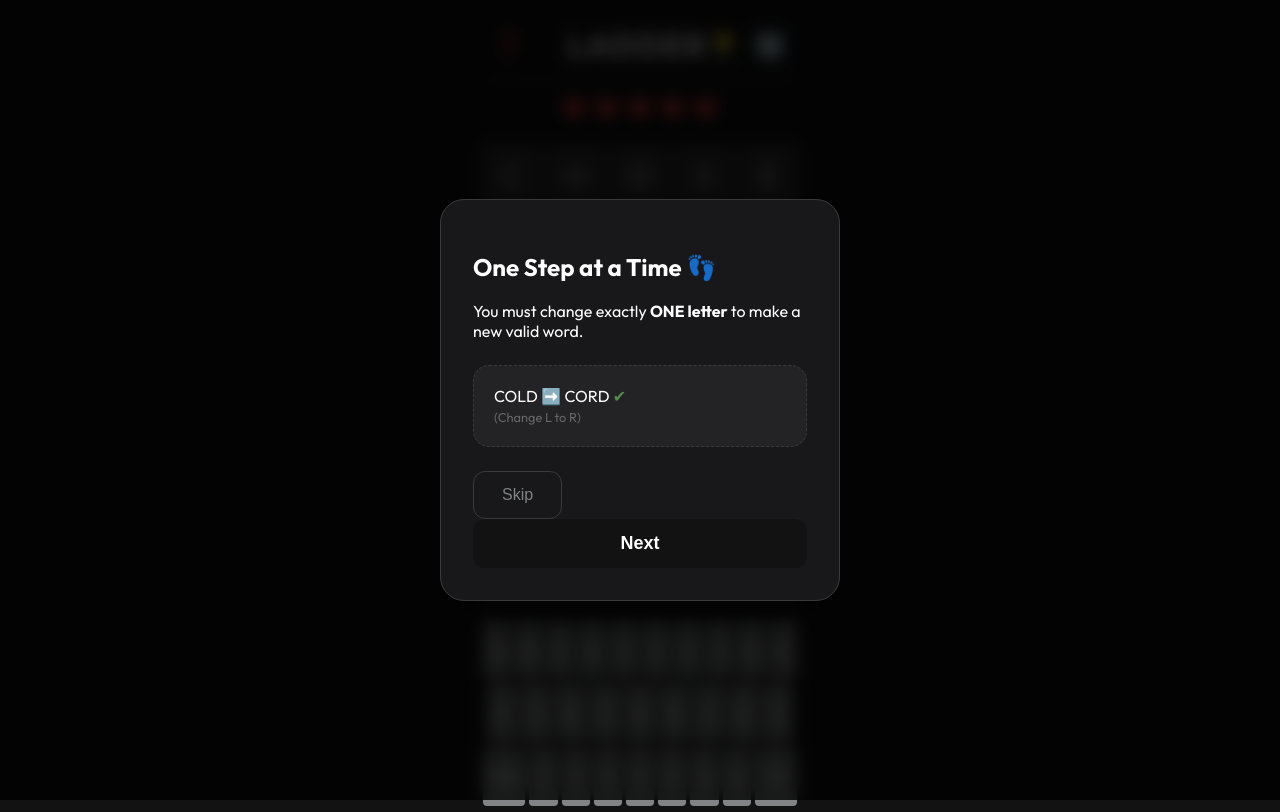
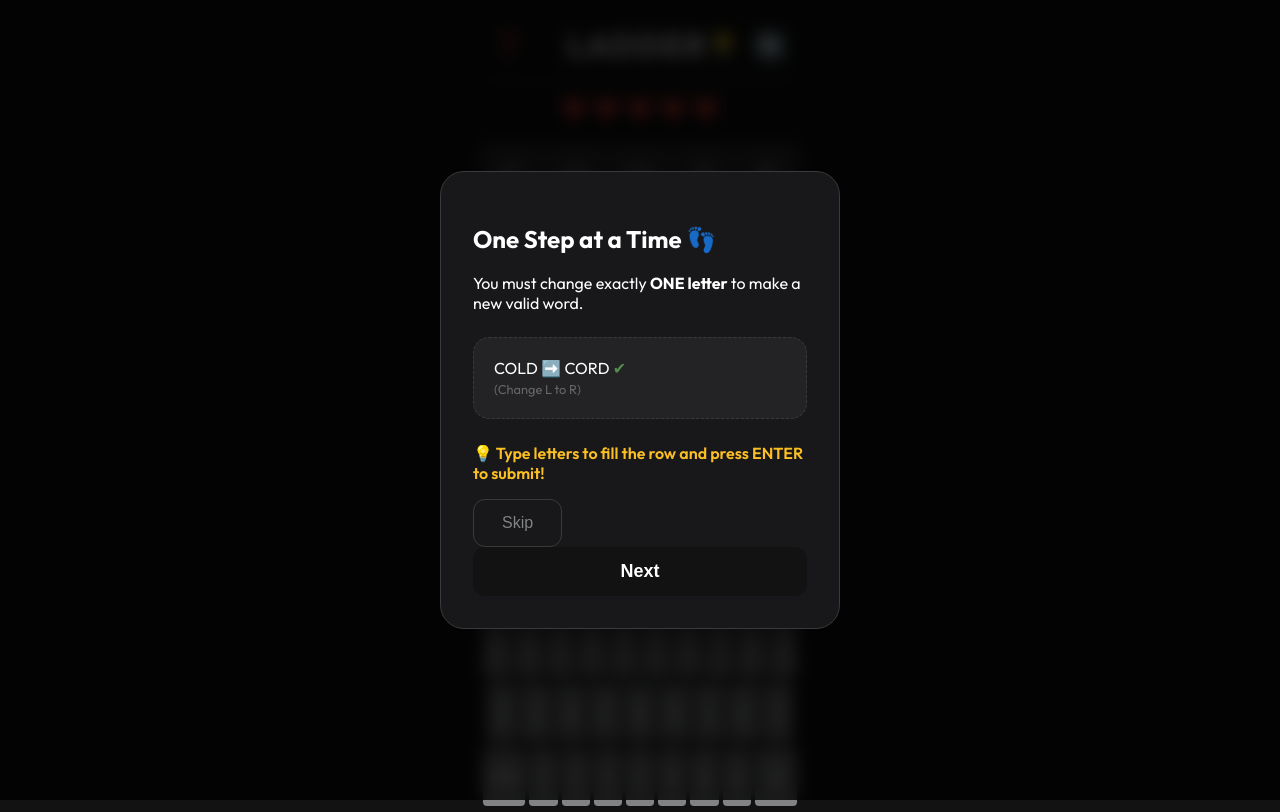
Before and after one commit to royindrani/explorer, a React (Vite) app: page / in a window 1280 px wide. Both pictures are taken after a click on the button "Next". Built offline with nearby package versions, Linux system fonts and the light colour scheme.

Commit message:
UX Polish: Add explicit typing and submission instructions to tutorials

```diff
--- a/src/App.tsx
+++ b/src/App.tsx
@@ -166,6 +166,9 @@ function App() {
                     COLD ➡️ CORD <span style={{ color: '#538d4e' }}>✔</span><br />
                     <span style={{ color: '#666', fontSize: '0.8em' }}>(Change L to R)</span>
                   </div>
+                  <p style={{ marginTop: '15px', color: 'var(--color-gold)', fontWeight: 600 }}>
+                    💡 Type letters to fill the row and press ENTER to submit!
+                  </p>
                 </>
               )}
               {onboardingStep === 2 && (
@@ -203,7 +206,12 @@ function App() {
             <div className="modal-content">
               <p>Transform the <strong>Start Word</strong> to the <strong>Target Word</strong>.</p>
               <p>You have <strong>5 chances</strong> (❤️).</p>
-              <p>Each step must change exactly <strong>one letter</strong>.</p>
+              <p><strong>Instructions:</strong></p>
+              <ul style={{ textAlign: 'left', margin: '10px 0', paddingLeft: '20px' }}>
+                <li>Type letters to fill a row.</li>
+                <li>Press <strong>ENTER</strong> to submit your word.</li>
+                <li>Each step must change exactly <strong>one letter</strong>.</li>
+              </ul>
               <div style={{ background: '#333', padding: '10px', borderRadius: '8px', margin: '10px 0' }}>
                 <p><strong>Example:</strong></p>
                 <p>COLD ➡️ CORD ➡️ CARD ➡️ WARD ➡️ WARM</p>
```
